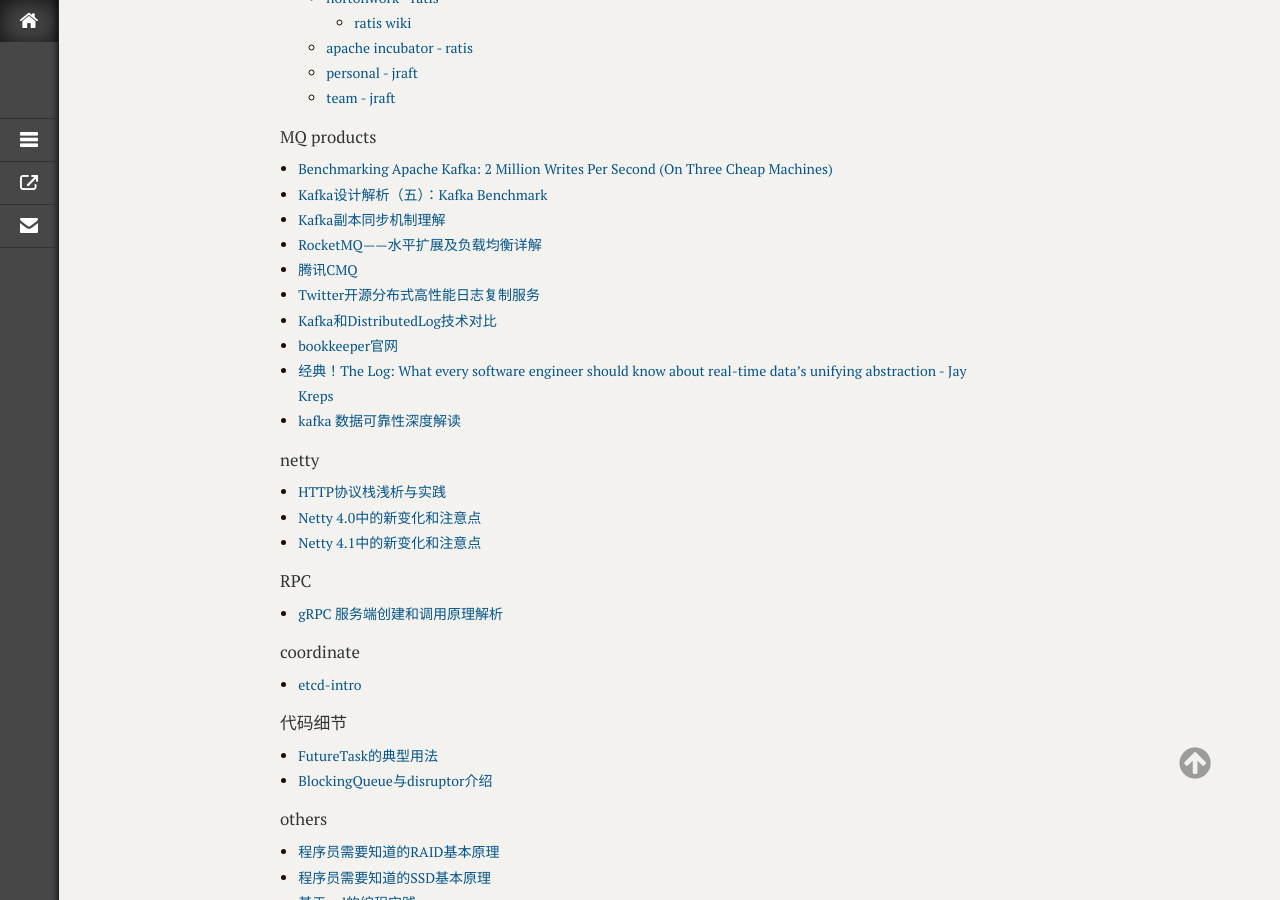
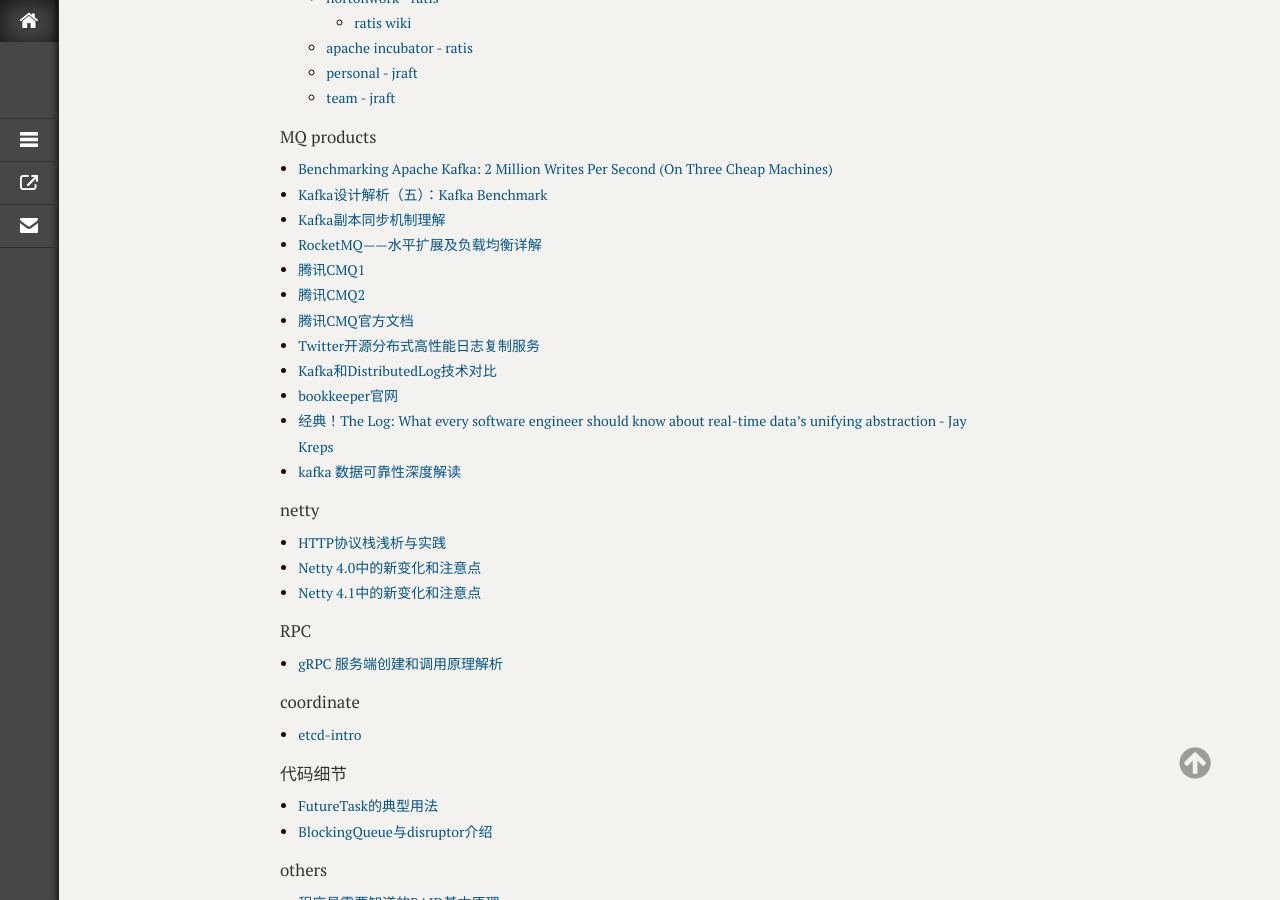
Before and after one commit to xmtsui/blog, a Jekyll site: the page built from _posts/2017/2017-03-14-readqueue-01.md, in a window 1280 px wide and 900 px high, scrolled down 1481 px. Built offline with Jekyll 4.4.1, drawn with Linux system fonts in a browser that asks for light colours; comment, search, counter and statistics services are not loaded.

Commit message:
modify by quickcommint

```diff
--- a/_posts/2017/2017-03-14-readqueue-01.md
+++ b/_posts/2017/2017-03-14-readqueue-01.md
@@ -68,7 +68,9 @@
 * [Kafka设计解析（五）：Kafka Benchmark](http://www.infoq.com/cn/articles/kafka-analysis-part-5)
 * [Kafka副本同步机制理解](http://blog.csdn.net/lizhitao/article/details/51718185)
 * [RocketMQ——水平扩展及负载均衡详解](http://jaskey.github.io/blog/2016/12/19/rocketmq-rebalance/)
-* [腾讯CMQ](https://www.qcloud.com/community/article/164816001481011838)
+* [腾讯CMQ1](https://www.qcloud.com/community/article/164816001481011838)
+* [腾讯CMQ2](http://blog.csdn.net/tengxy_cloud/article/details/52638391)
+* [腾讯CMQ官方文档](https://www.qcloud.com/document/product/406/4586)
 * [Twitter开源分布式高性能日志复制服务](http://www.infoq.com/cn/news/2016/05/Twitter-Github-DistributedLog)
 * [Kafka和DistributedLog技术对比](http://www.infoq.com/cn/articles/technology-comparison-of-kafka-and-distributedlog)
 * [bookkeeper官网](http://bookkeeper.apache.org/)
```
